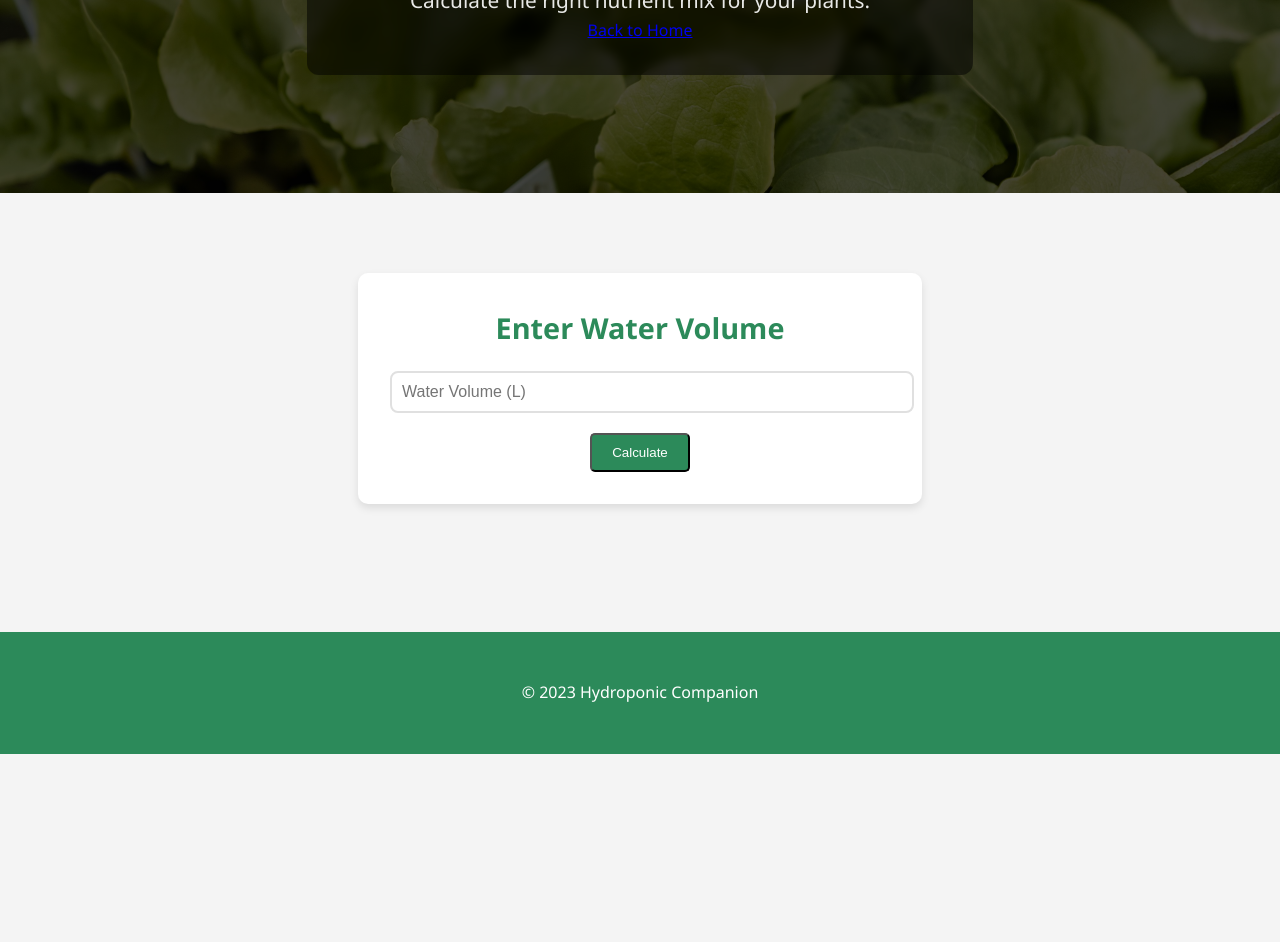
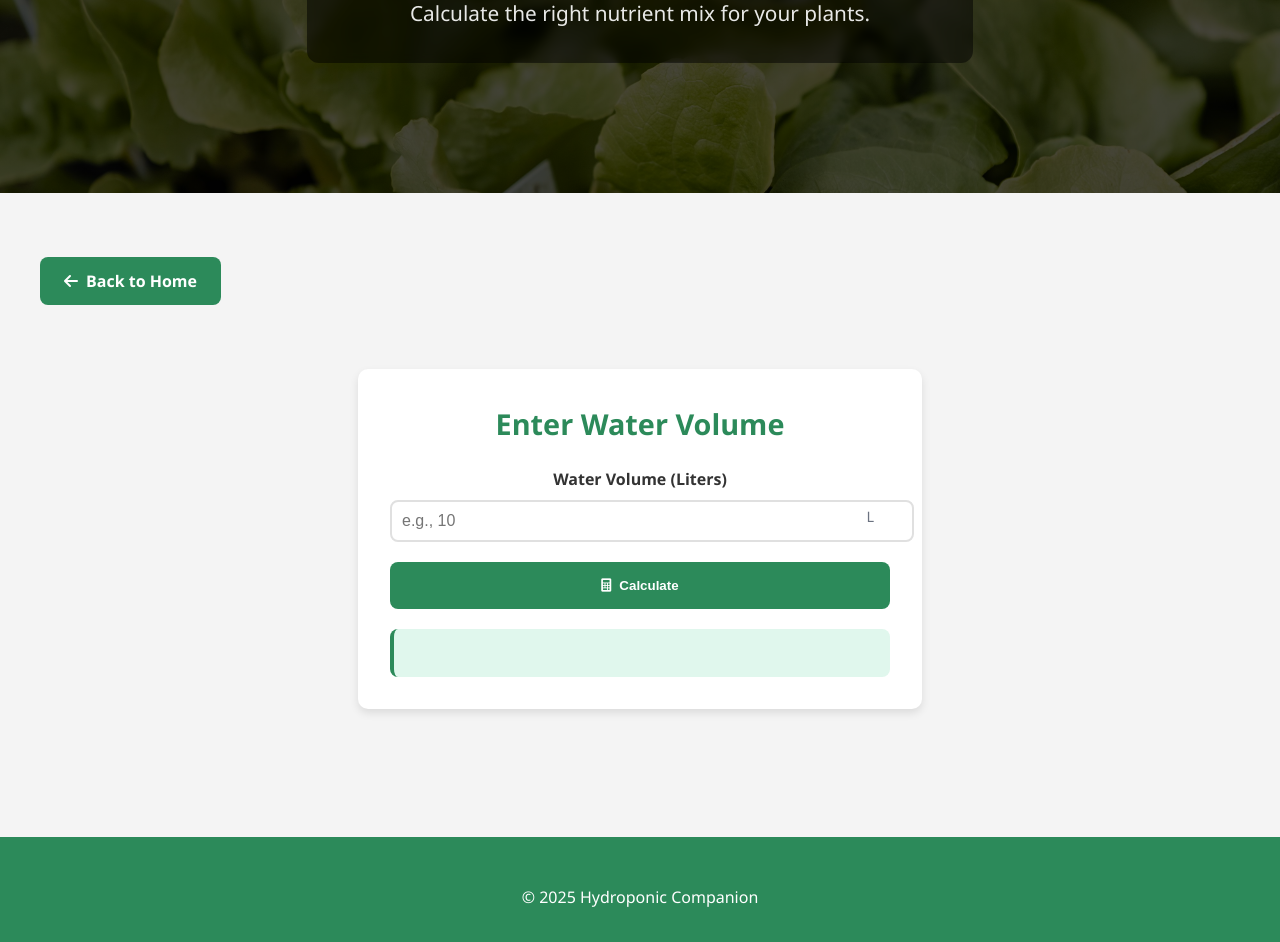
Before and after one commit to MrDhar/hydrorganic, a plain HTML site: page calculator.html in a window 1280 px wide. Shown: the part 235-1177 px from the top of the page. Before the commit the page ends 989 px from the top, so only its background shows below. Drawn offline with Linux system fonts and the light colour scheme.

Commit message:
calculator.html

```diff
--- a/calculator.html
+++ b/calculator.html
@@ -5,6 +5,8 @@
   <meta name="viewport" content="width=device-width, initial-scale=1.0">
   <title>Nutrient Mixing Calculator</title>
   <link rel="stylesheet" href="styles.css">
+  <!-- Add Font Awesome for icons -->
+  <link rel="stylesheet" href="https://cdnjs.cloudflare.com/ajax/libs/font-awesome/6.0.0/css/all.min.css">
 </head>
 <body>
   <!-- Header Section -->
@@ -14,25 +16,38 @@
         <h1>Nutrient Mixing Calculator</h1>
         <p>Calculate the right nutrient mix for your plants.</p>
       </div>
-      <a href="index.html" class="back-link">Back to Home</a>
+      <!-- Removed the old back link from header -->
     </div>
   </header>
 
   <!-- Main Content Section -->
   <main>
+    <!-- New Back Button - positioned at top of main content -->
+    <div class="back-button-container">
+      <button class="back-home-btn" onclick="window.location.href='index.html'">
+        <i class="fas fa-arrow-left"></i> Back to Home
+      </button>
+    </div>
+
     <div class="container">
       <div class="feature-card">
         <h2>Enter Water Volume</h2>
-        <input type="number" id="waterVolume" placeholder="Water Volume (L)">
-        <button onclick="calculateNutrients()" class="button">Calculate</button>
-        <div id="result" class="solution-box"></div>
+        <div class="input-group">
+          <label for="waterVolume">Water Volume (Liters)</label>
+          <input type="number" id="waterVolume" placeholder="e.g., 10">
+          <span class="input-unit">L</span>
+        </div>
+        <button onclick="calculateNutrients()" class="button calculate-btn">
+          <i class="fas fa-calculator"></i> Calculate
+        </button>
+        <div id="result" class="result-box"></div>
       </div>
     </div>
   </main>
 
   <!-- Footer Section -->
   <footer>
-    <p>© 2023 Hydroponic Companion</p>
+    <p>© 2025 Hydroponic Companion</p>
   </footer>
   <script src="app.js"></script>
 </body>
```
